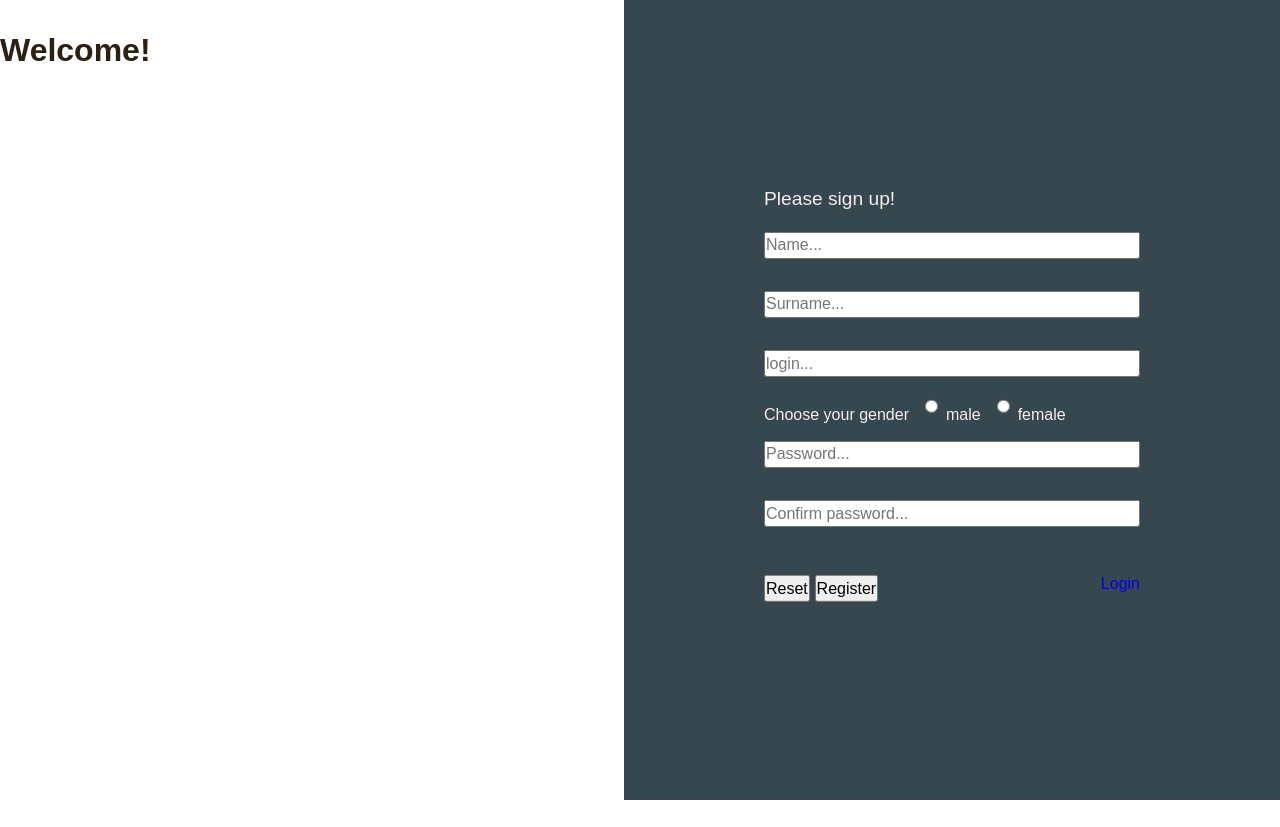
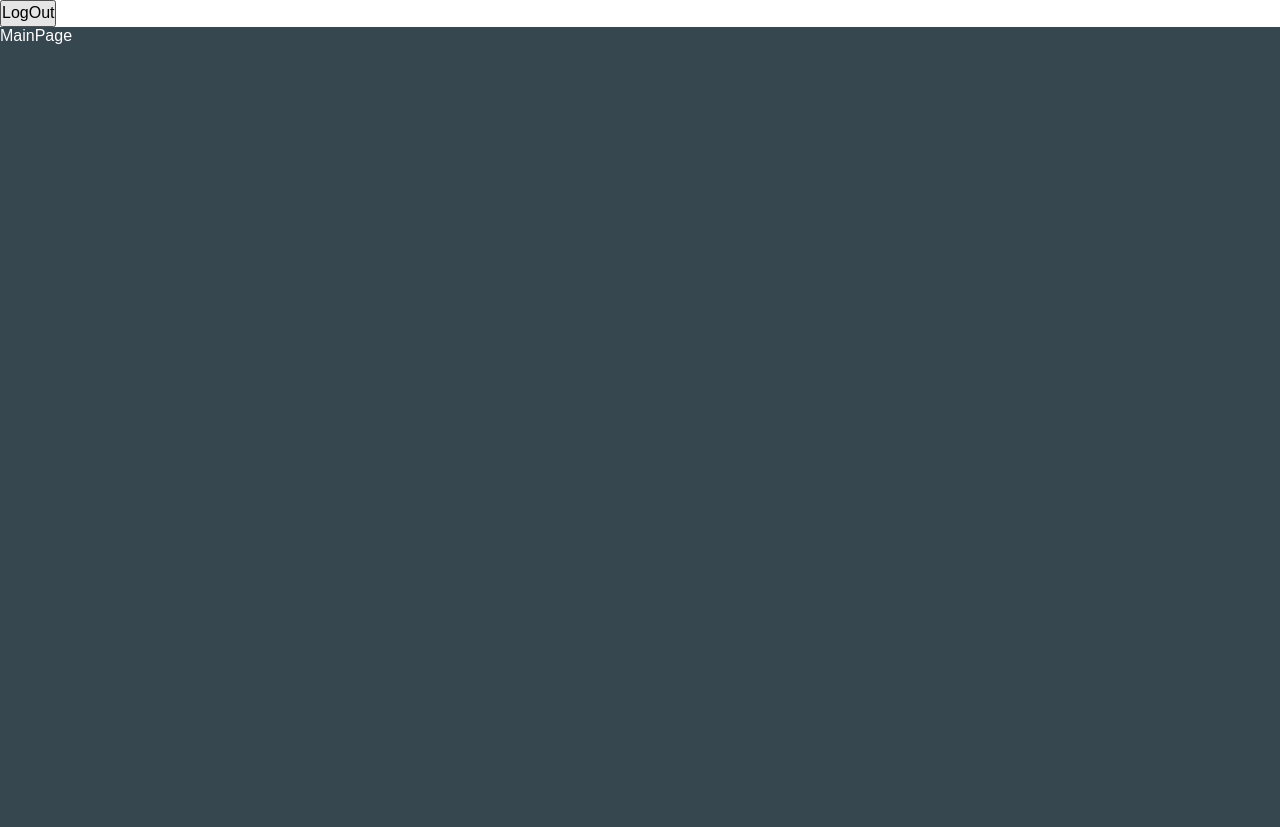
Before and after one commit to YauheniMel/Task4, a React (Create React App) app: page / in a window 1280 px wide. Before the commit the page ends 800 px from the top, so only its background shows below. Built offline with nearby package versions, Linux system fonts and the light colour scheme.

Commit message:
feat: Create main page

```diff
--- a/src/App.tsx
+++ b/src/App.tsx
@@ -1,12 +1,14 @@
 import React from 'react';
+import MainPage from './pages/MainPage/MainPage';
 // import LoginPage from './pages/LoginPage/LoginPage';
-import RegisterPage from './pages/RegisterPage/RegisterPage';
+// import RegisterPage from './pages/RegisterPage/RegisterPage';
 
 function App() {
   return (
     <div className="App">
       {/* <LoginPage /> */}
-      <RegisterPage />
+      {/* <RegisterPage /> */}
+      <MainPage />
     </div>
   );
 }
--- /dev/null
+++ b/src/pages/MainPage/MainPage.module.scss
@@ -0,0 +1,7 @@
+@import "../../styles/variables";
+
+.main {
+  height: 100%;
+  color: white;
+  background-color: $primary-color-light;
+}
--- /dev/null
+++ b/src/pages/MainPage/MainPage.tsx
@@ -0,0 +1,19 @@
+import React, { FC } from 'react';
+import styles from './MainPage.module.scss';
+
+const MainPage: FC = function () {
+  return (
+    <>
+      <header>
+        <div className="container">
+          <button type="button">LogOut</button>
+        </div>
+      </header>
+      <main className={styles.main}>
+        <div className="container">MainPage</div>
+      </main>
+    </>
+  );
+};
+
+export default MainPage;
```
